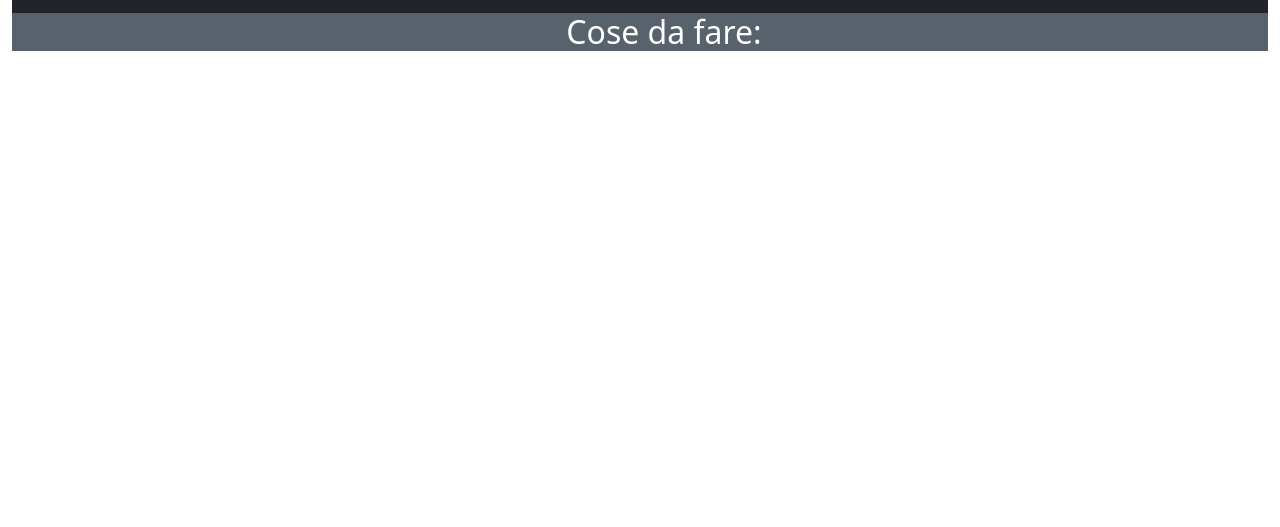
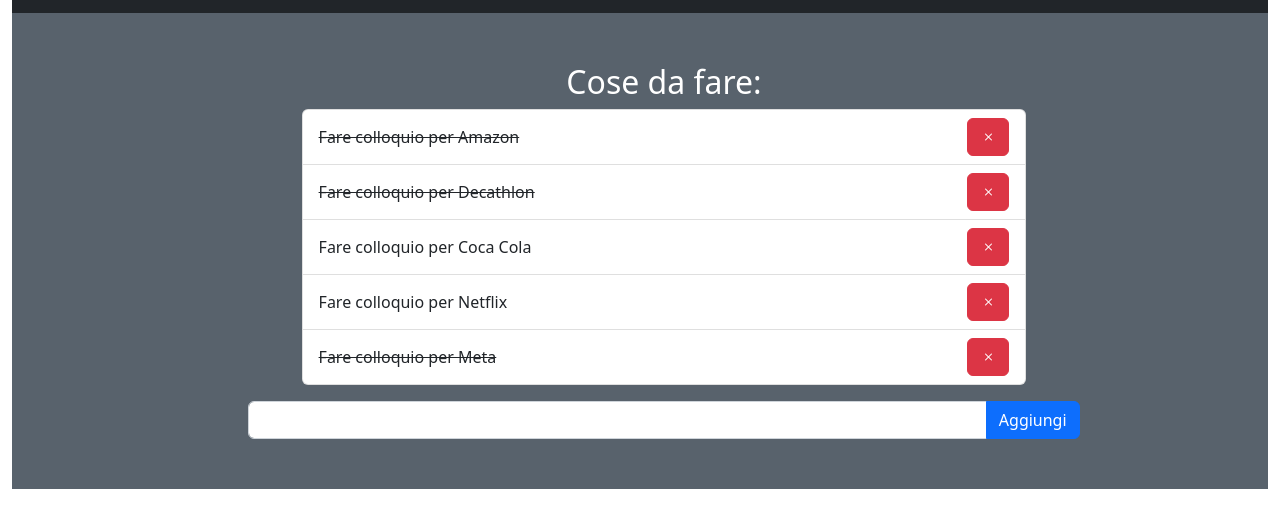
Before and after one commit to GabrieleLombard01/vue-todolist, a plain HTML site: page index.html in a window 1280 px wide. Shown: the part 61-588 px from the top of the page. Drawn offline with nearby package versions, Linux system fonts and the light colour scheme.

Commit message:
list and input added

```diff
--- a/css/style.css
+++ b/css/style.css
@@ -13,5 +13,14 @@
 main{
     background-color: #58626c;
     color: white;
+    padding: 50px 0 50px 0;
+}
+li{
+    width: 60%;
+    margin: auto;
 }
 /*Utilties*/
+.input-group{
+    width: 70%;
+    margin: auto;
+}
--- a/index.html
+++ b/index.html
@@ -37,6 +37,19 @@
             <main>
                   <h2 class="text-center ps-lg-5">Cose da fare:</h2>
                   <!--LISTA-->
+                  <ul class="list-group ps-lg-5">
+                        <li v-for="(task, index) in tasks" :key="index" class="list-group-item d-flex align-items-center">
+                            <span :class="{ 'text-decoration-line-through': task.done }">{{ task.text }}</span>
+                            <button class="btn btn-danger ms-auto" @click="removeTask(index)">
+                                <i class="bi bi-x"></i>
+                            </button>
+                        </li>
+                    </ul>
+                    <!--INPUT-->
+                    <div class="input-group mt-3 ps-lg-5">
+                        <input type="text" class="form-control" v-model="newTask">
+                        <button class="btn btn-primary" @click="addTask">Aggiungi</button>
+                    </div>
             </main>
       </div>
 <!--! -MY JS- -->
--- a/js/script.js
+++ b/js/script.js
@@ -1,16 +1,17 @@
-//JS RESET
-console.log('JS OK')
+// JS RESET
+console.log('JS OK');
 
-//Vue RESET
+// Vue RESET
 console.log('Vue OK', Vue);
 
 const app = Vue.createApp({
     data() {
         return {
+            newTask: '',
             tasks: [
                 {
-                  text: 'Fare colloquio per Amazon',
-                  done: true,
+                    text: 'Fare colloquio per Amazon',
+                    done: true,
                 },
                 {
                     text: 'Fare colloquio per Decathlon',
@@ -28,9 +29,23 @@ const app = Vue.createApp({
                     text: 'Fare colloquio per Meta',
                     done: true,
                 },
-              ],
-        }
-    }
+            ],
+        };
+    },
+    methods: {
+        addTask() {
+            if (this.newTask.trim() !== '') {
+                this.tasks.push({
+                    text: this.newTask,
+                    done: false,
+                });
+                this.newTask = '';
+            }
+        },
+        removeTask(index) {
+            this.tasks.splice(index, 1);
+        },
+    },
 });
 
 app.mount('#root');
```
